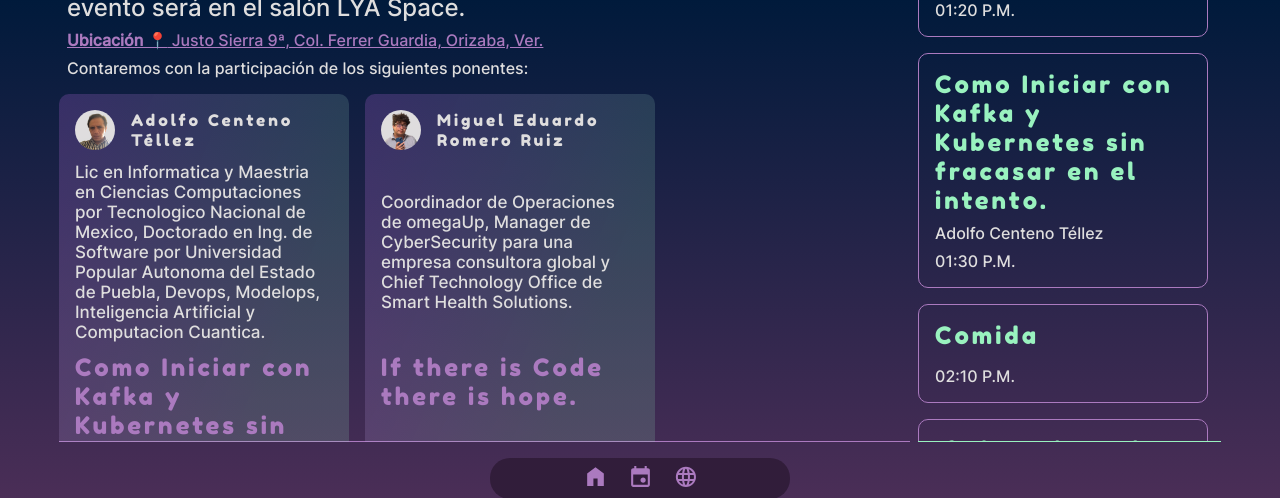
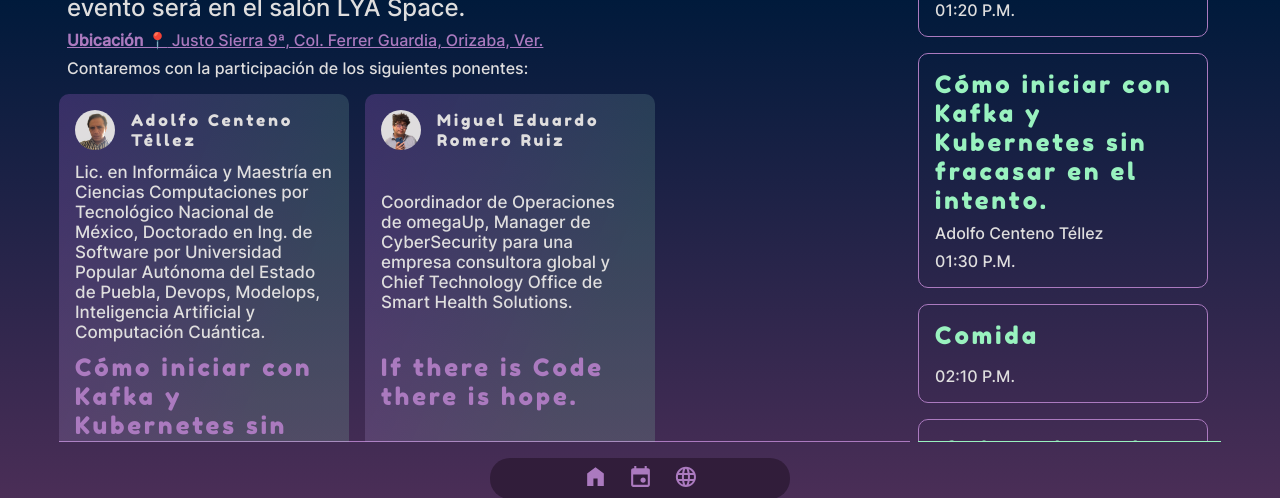
Before and after one commit to DevuCommunity/Devu-conf, a React (Vite) app: page /conf in a window 1280 px wide. Shown: the part 299-797 px from the top of the page. Built offline with nearby package versions, Linux system fonts and the light colour scheme.

Commit message:
fix misspellings

```diff
--- a/src/cmponents/User/UserCard/UserCard.css
+++ b/src/cmponents/User/UserCard/UserCard.css
@@ -4,10 +4,7 @@
 p.conference {
     color: var(--purple);
     font-size: 24px;
-    /* display: flex;
-    align-items: center; */
     letter-spacing: 3px;
-    /* min-height: 120px; */
 }
 
 
@@ -17,7 +14,6 @@ span.description {
     min-height: 187px;
     display: flex;
     align-items: center;
-    /* text-align: justify; */
 }
 
 @media screen and (min-width: 768px ) {
--- a/src/data/devuconf/itinerary.js
+++ b/src/data/devuconf/itinerary.js
@@ -13,7 +13,7 @@ export const itinerary = (programReady = false) => [
     },
     {
         id:3,
-        title: programReady ? "Como Iniciar con Kafka y Kubernetes sin fracasar en el intento." : "Presentación 1",
+        title: programReady ? "Cómo iniciar con Kafka y Kubernetes sin fracasar en el intento." : "Presentación 1",
         speaker: programReady && "Adolfo Centeno Téllez",
         time: "01:30 P.M."
     },
--- a/src/data/devuconf/speakers.js
+++ b/src/data/devuconf/speakers.js
@@ -3,8 +3,8 @@ export const speakers = (programReady = false) => [
         id: 3,
         photo: "adolfo.jpg",
         name: 'Adolfo Centeno Téllez',
-        conference:  programReady && "Como Iniciar con Kafka y Kubernetes sin fracasar en el intento.",
-        description: programReady && "Lic en Informatica y Maestria en Ciencias Computaciones por Tecnologico Nacional de Mexico, Doctorado en Ing. de Software por Universidad Popular Autonoma del Estado de Puebla, Devops, Modelops, Inteligencia Artificial y Computacion Cuantica."
+        conference:  programReady && "Cómo iniciar con Kafka y Kubernetes sin fracasar en el intento.",
+        description: programReady && "Lic. en Informáica y Maestría en Ciencias Computaciones por Tecnológico Nacional de México, Doctorado en Ing. de Software por Universidad Popular Autónoma del Estado de Puebla, Devops, Modelops, Inteligencia Artificial y Computación Cuántica."
     },
     {
         id: 2,
```
